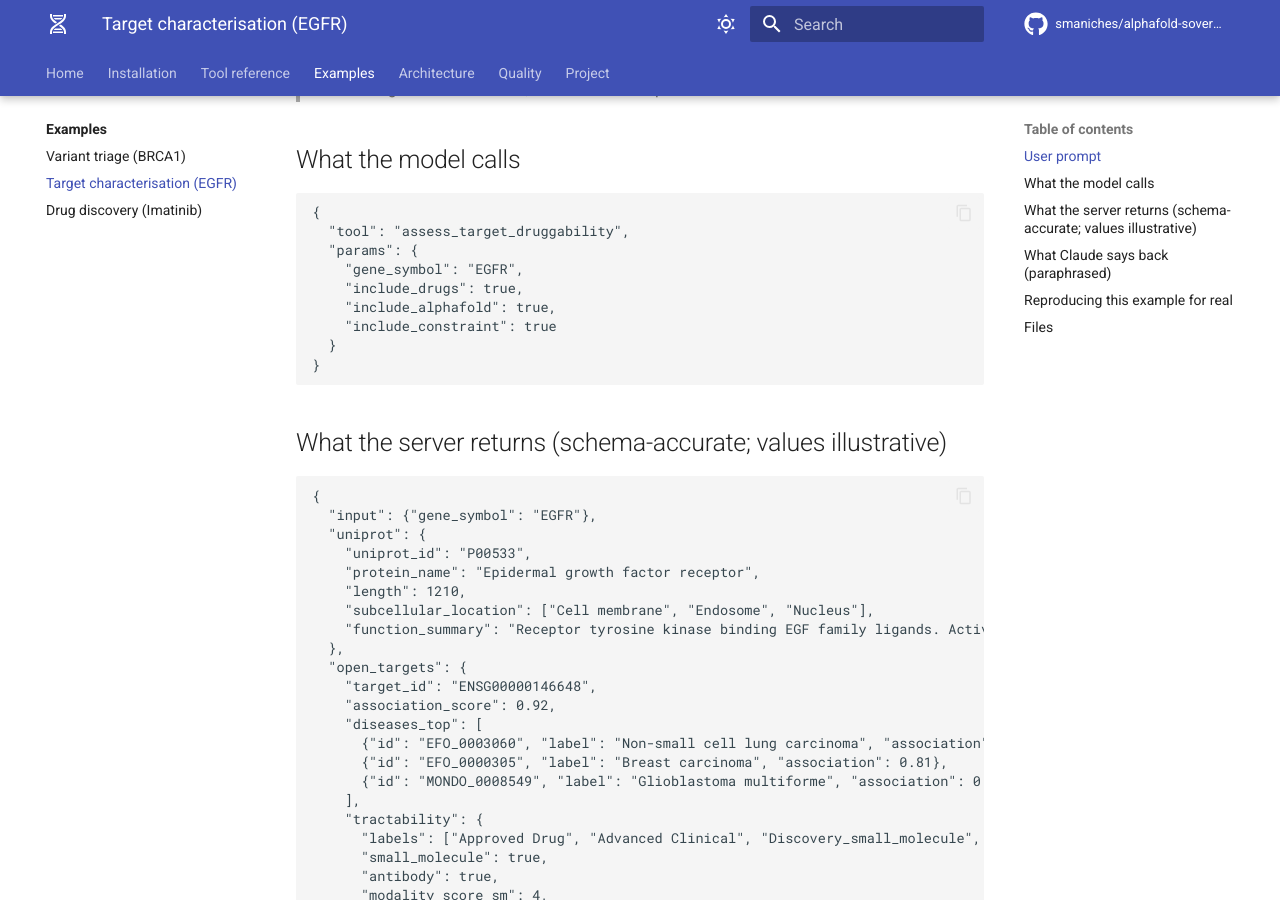
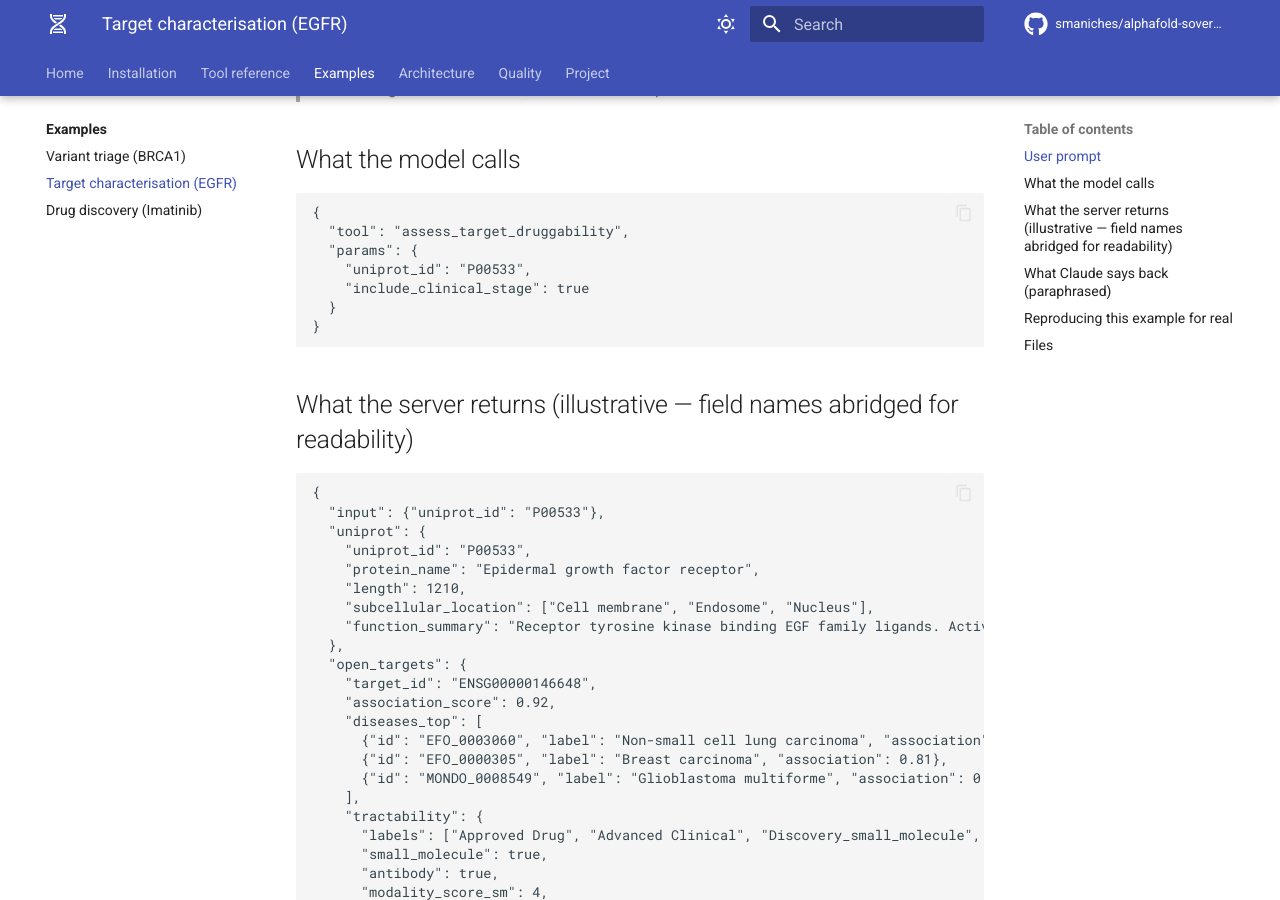
Before and after one commit to smaniches/alphafold-sovereign-mcp, an MkDocs documentation site: the page built from docs/examples/02-target-characterization.md, in a window 1280 px wide and 900 px high, scrolled down 396 px. Built offline with MkDocs 1.6.1 and Material for MkDocs 9.7.7, drawn with Linux system fonts in a browser that asks for light colours; comment, search, counter and statistics services are not loaded.

Commit message:
docs(examples): align example tool calls with real input schemas
The worked examples and transcripts showed tool calls using fields that
do not exist on the tools' Pydantic input models (extra=forbid), so the
documented calls would raise validation errors:

- generate_variant_clinical_report: gene_symbol/hgvs_c/include_* ->
  the real schema (hgvs single string, include_population_breakdown,
  include_drug_context).
- assess_target_druggability: gene_symbol/include_drugs/include_alphafold/
  include_constraint -> uniprot_id + include_clinical_stage (EGFR P00533,
  ABL1 P00519).

Also fix the echoed input objects to match, rename the illustrative output
key acmg_evidence_draft -> acmg_criteria_draft (the real key), and soften
the section headers from 'schema-accurate' to 'illustrative — field names
abridged' since the example JSON is a readable abridgement, not a literal
dump. Applied across docs/examples/, examples/*/README.md, and the
examples/*/transcript.jsonl recordings. Docs-only; suite stays green at
100% coverage (697 passing).

Signed-off-by: Claude <noreply@anthropic.com>

````diff
--- a/docs/examples/01-variant-triage.md
+++ b/docs/examples/01-variant-triage.md
@@ -40,23 +40,19 @@ Claude Desktop, the server's tools become available in the conversation.
 {
   "tool": "generate_variant_clinical_report",
   "params": {
-    "gene_symbol": "BRCA1",
-    "hgvs_c": "c.5266dupC",
-    "include_alphafold_structure": true,
-    "include_clinvar": true,
-    "include_gnomad": true,
-    "include_alphamissense": true
+    "hgvs": "BRCA1:c.5266dupC",
+    "include_population_breakdown": true,
+    "include_drug_context": true
   }
 }
 ```
 
-## What the server returns (schema-accurate; values illustrative)
+## What the server returns (illustrative — field names abridged for readability)
 
 ```jsonc
 {
   "input": {
-    "gene_symbol": "BRCA1",
-    "hgvs_c": "c.5266dupC",
+    "hgvs": "BRCA1:c.5266dupC",
     "transcript": "NM_007294.4"
   },
   "ensembl_vep": {
--- a/docs/examples/02-target-characterization.md
+++ b/docs/examples/02-target-characterization.md
@@ -21,19 +21,17 @@
 {
   "tool": "assess_target_druggability",
   "params": {
-    "gene_symbol": "EGFR",
-    "include_drugs": true,
-    "include_alphafold": true,
-    "include_constraint": true
+    "uniprot_id": "P00533",
+    "include_clinical_stage": true
   }
 }
 ```
 
-## What the server returns (schema-accurate; values illustrative)
+## What the server returns (illustrative — field names abridged for readability)
 
 ```jsonc
 {
-  "input": {"gene_symbol": "EGFR"},
+  "input": {"uniprot_id": "P00533"},
   "uniprot": {
     "uniprot_id": "P00533",
     "protein_name": "Epidermal growth factor receptor",
````
Also changed, not shown: other parts of docs/examples/01-variant-triage.md (+1 -1 lines), docs/examples/03-drug-discovery.md (+1 -1 lines), examples/01-variant-triage/README.md (+6 -10 lines), examples/02-target-characterization/README.md (+4 -6 lines), examples/03-drug-discovery/README.md (+1 -1 lines), 3 other files.
